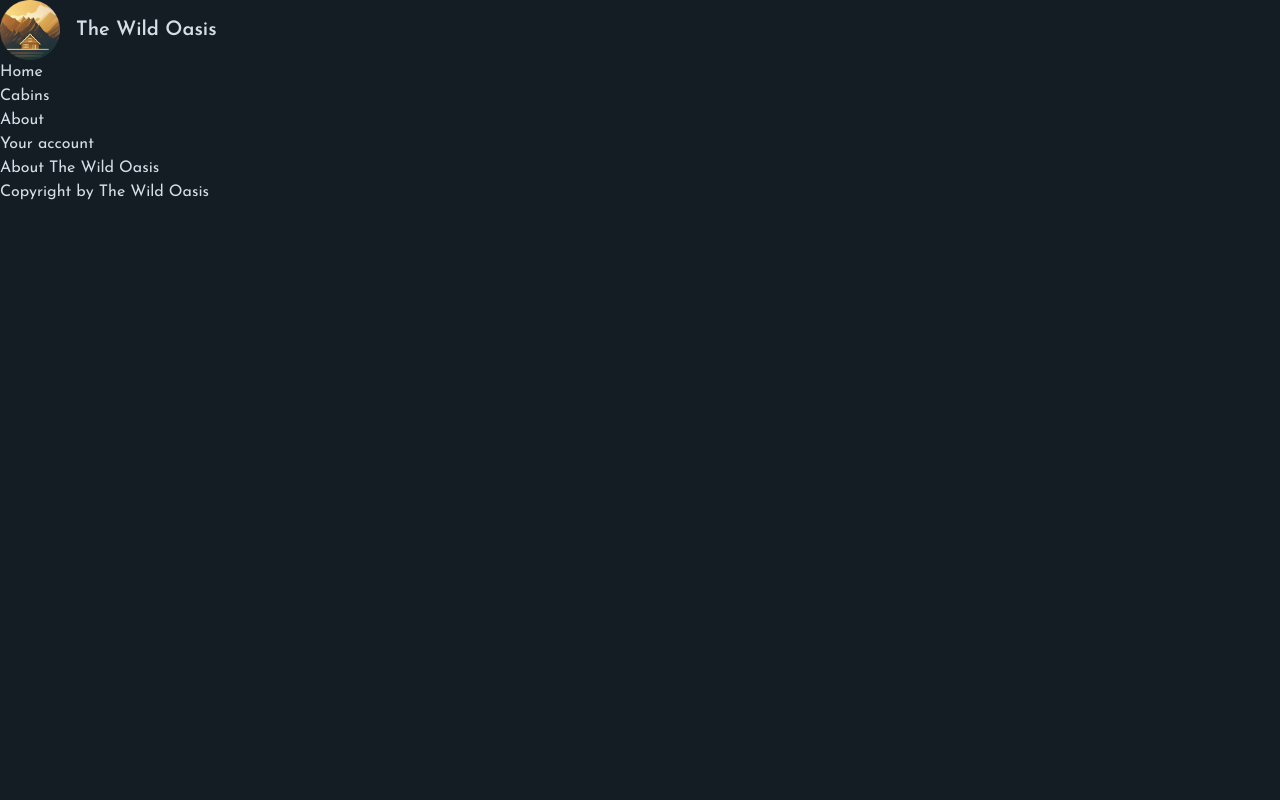
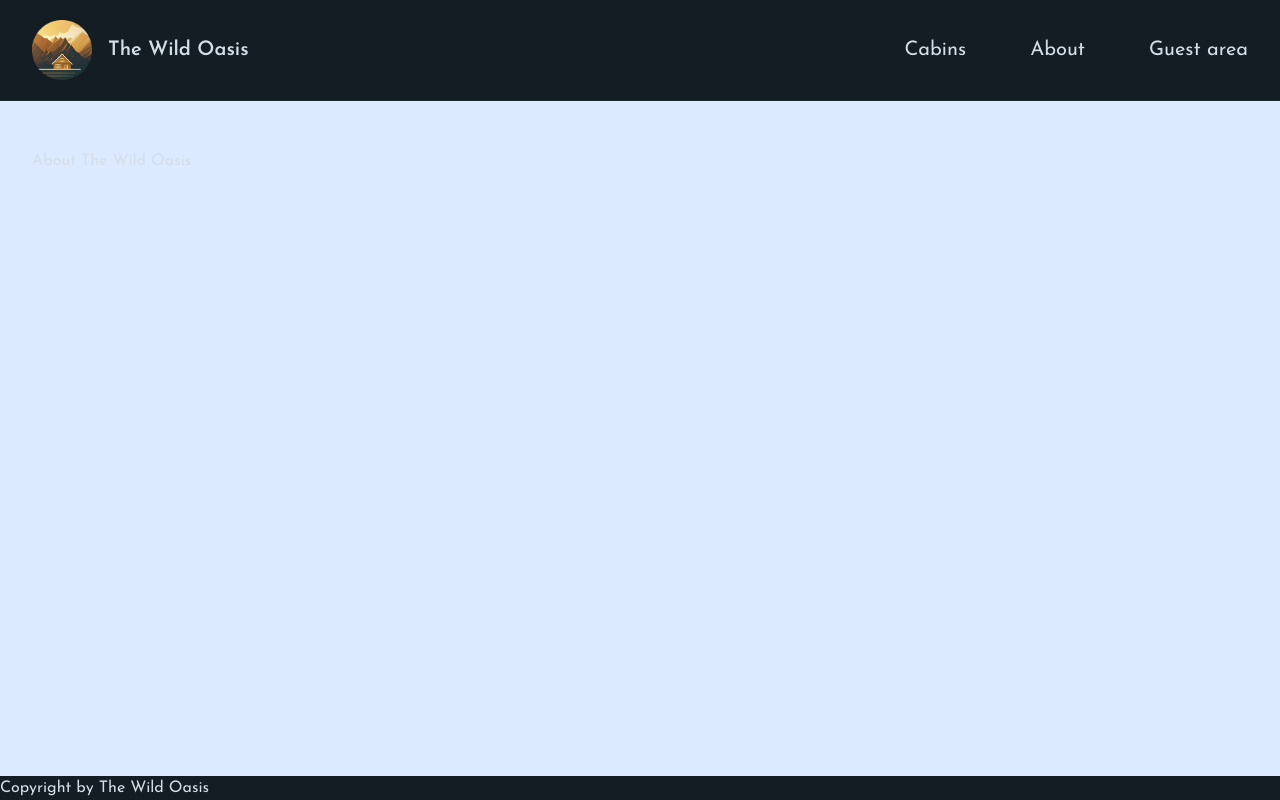
Before and after one commit to Wushengyouhan/wild-oasis-prokject, a Next.js app: page /about in a window 1280 px wide. Built offline with nearby package versions, Linux system fonts and the light colour scheme.

Commit message:
437. Improving the Navigation and Root Layout

```diff
--- a/app/_components/Navigation.js
+++ b/app/_components/Navigation.js
@@ -2,19 +2,33 @@
 
 export default function Navigation() {
   return (
-    <ul>
+    <nav className="z-10 text-xl">
+      <ul className="flex gap-16 items-center">
         <li>
-        <Link href="/">Home</Link>
+          <Link
+            href="/cabins"
+            className="hover:text-accent-400 transition-colors"
+          >
+            Cabins
+          </Link>
         </li>
         <li>
-        <Link href="/cabins">Cabins</Link>
+          <Link
+            href="/about"
+            className="hover:text-accent-400 transition-colors"
+          >
+            About
+          </Link>
         </li>
         <li>
-        <Link href="/about">About</Link>
-      </li>
-      <li>
-        <Link href="/account">Your account</Link>
+          <Link
+            href="/account"
+            className="hover:text-accent-400 transition-colors"
+          >
+            Guest area
+          </Link>
         </li>
       </ul>
+    </nav>
   );
 }
--- a/app/layout.js
+++ b/app/layout.js
@@ -9,6 +9,7 @@
 });
 
 import "@/app/_styles/globals.css";
+import Header from "./_components/Header";
 
 export const metadata = {
   title: {
@@ -23,13 +24,13 @@
   return (
     <html lang="en">
       <body
-        className={`${josefin.className} bg-primary-950 text-primary-100 min-h-screen`}
+        className={`${josefin.className} antialiased bg-primary-950 text-primary-100 min-h-screen flex flex-col`}
       >
-        <header>
-          <Logo />
-          <Navigation />
-        </header>
-        <main>{children}</main>
+        <Header />
+
+        <div className="flex-1 px-8 py-12 bg-blue-100">
+          <main className="max-w-7xl mx-auto">{children}</main>
+        </div>
         <footer>Copyright by The Wild Oasis</footer>
       </body>
     </html>
```
Also changed, not shown: app/_components/Header.js (renamed from starter/components/Header.js). Lines whose indentation alone changed are shown as unchanged.
